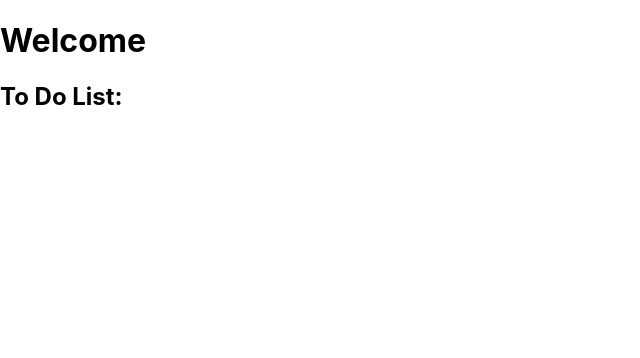
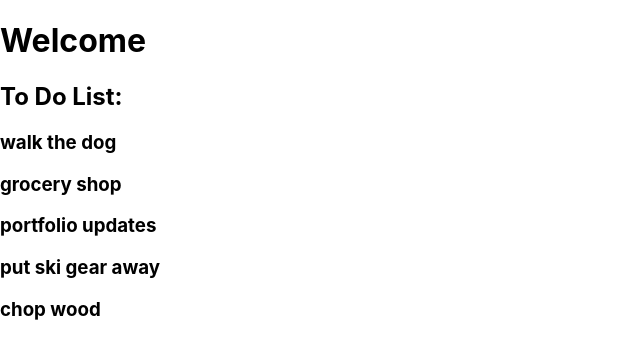
Before and after one commit to rachlally/react-practice, a React (Create React App) app: page / in a window 1280 px wide. Shown: the top 358 px of the page, without its empty margins (0-640 px from the left). Built offline with nearby package versions, Linux system fonts and the light colour scheme.

Commit message:
mapping over todos, still hardcoded

```diff
--- a/src/App.js
+++ b/src/App.js
@@ -1,12 +1,14 @@
 import './App.css';
+import ToDoItem from './components/ToDoItem';
 
-const todos = ['walk the dog', 'grocery shop', 'portfolio updates']
+const todos = ['walk the dog', 'grocery shop', 'portfolio updates', 'put ski gear away', 'chop wood']
 
 function App() {
   return (
     <div>
       <h1>Welcome</h1>
       <h2>To Do List:</h2>
+      {todos.map(todo => <ToDoItem todo={todo} />)}
     </div>
   );
 }
--- /dev/null
+++ b/src/components/ToDoItem.js
@@ -0,0 +1,14 @@
+
+
+
+
+export default function ToDoItem({todo}) {
+    console.log(todo)
+
+    return (
+        <div>
+            <h3>{todo}</h3>
+        </div>
+    )
+
+}
```
